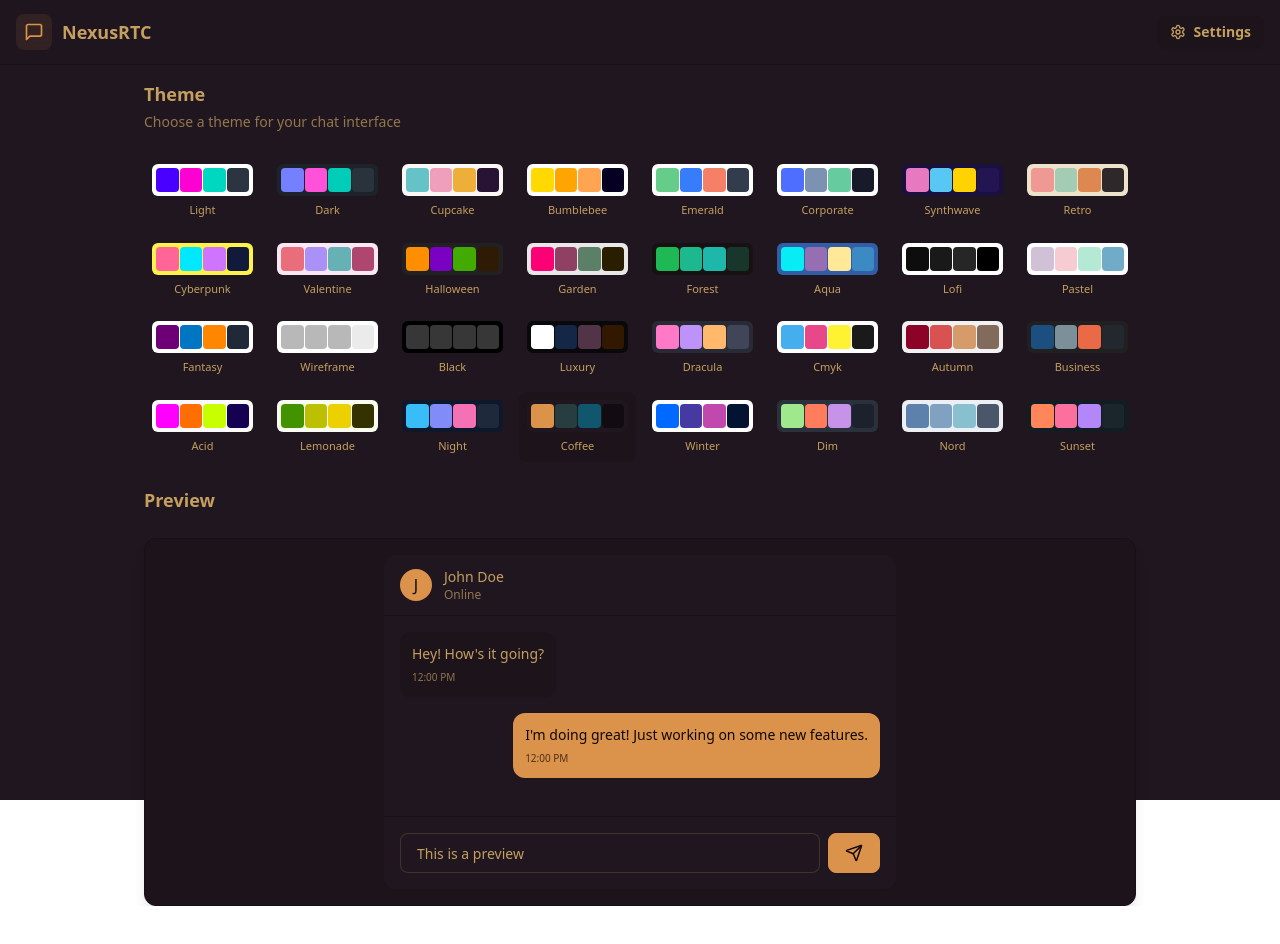
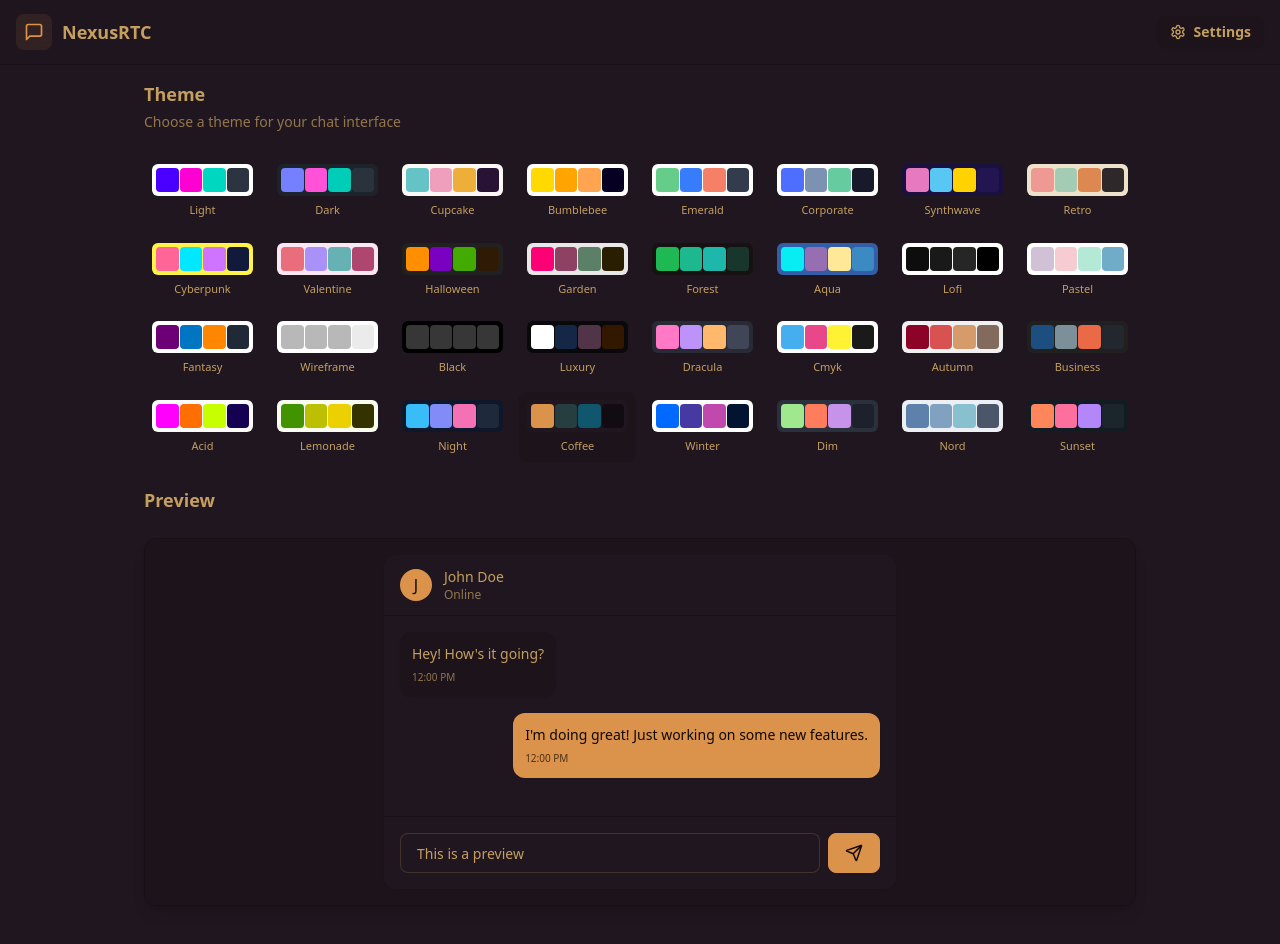
Before and after one commit to Var2299/NexusRTC, a React (Vite) app in the folder frontend/: page /settings in a window 1280 px wide. Shown: the top 944 px of the page. Before the commit the page ends 906 px from the top, so only its background shows below. Built offline with nearby package versions, Linux system fonts and the light colour scheme; no server answers.

Commit message:
Update SettingsPage.jsx

```diff
--- a/frontend/src/pages/SettingsPage.jsx
+++ b/frontend/src/pages/SettingsPage.jsx
@@ -11,7 +11,7 @@ const SettingsPage = () => {
   const { theme, setTheme } = useThemeStore();
 
   return (
-    <div className="h-screen container mx-auto px-4 pt-20 max-w-5xl">
+    <div className="min-h-screen container mx-auto px-4 pt-20 pb-20 max-w-5xl">
       <div className="space-y-6">
         <div className="flex flex-col gap-1">
           <h2 className="text-lg font-semibold">Theme</h2>
```
